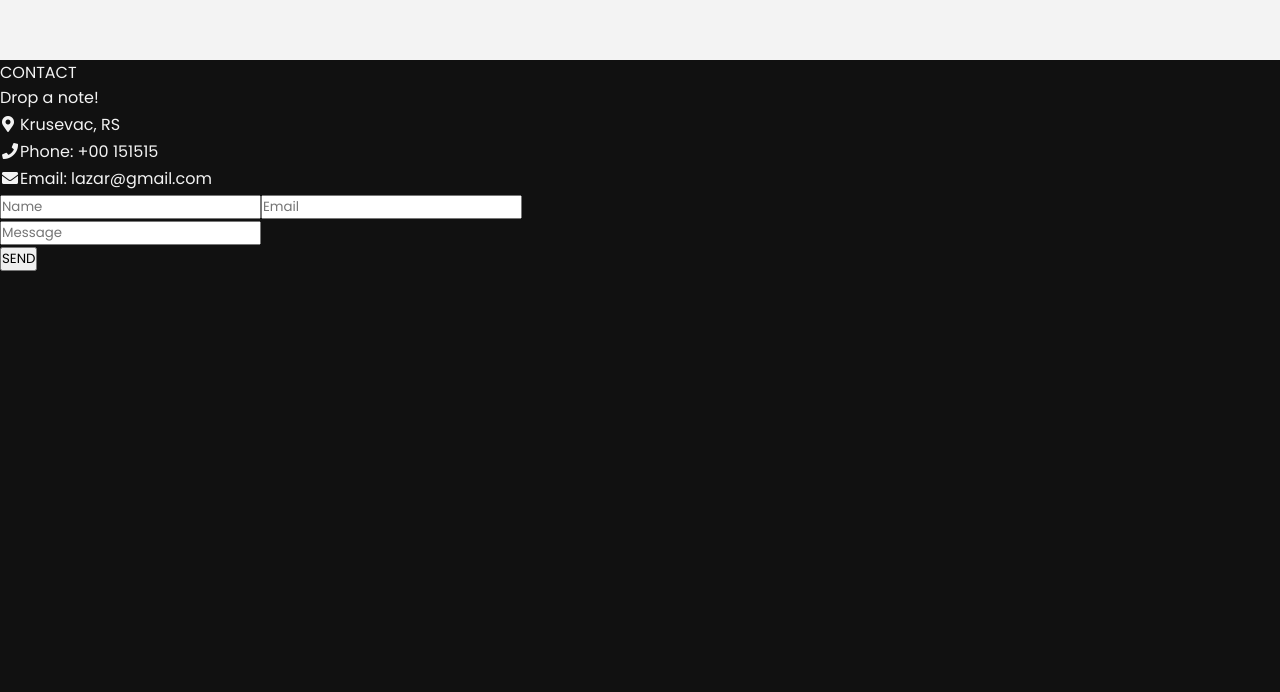
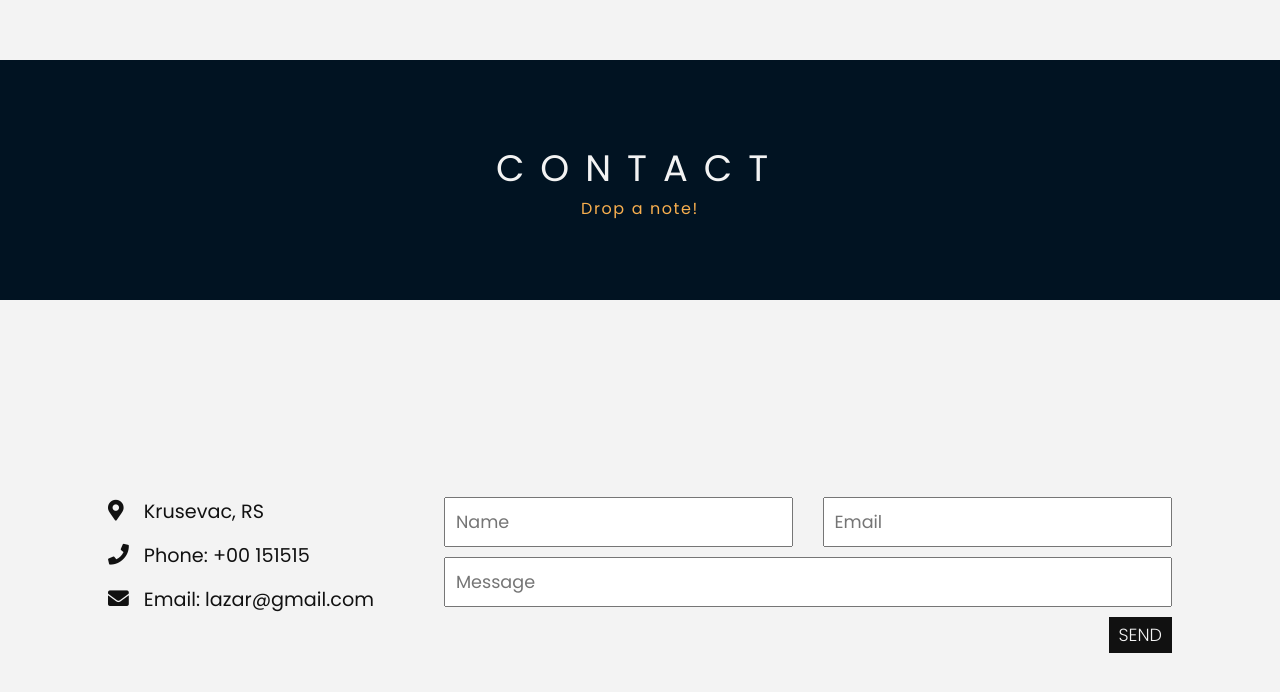
Before and after one commit to lazarks/angular-game-tracker, an Angular app: page / in a window 1280 px wide. Shown: the part 1540-2232 px from the top of the page. Before the commit the page ends 1811 px from the top, so only its background shows below. Built offline with nearby package versions, Linux system fonts and the light colour scheme.

Commit message:
home - contact styling finished

```diff
--- a/src/app/components/home/home.component.scss
+++ b/src/app/components/home/home.component.scss
@@ -106,6 +106,120 @@
   color: #111;
 }
 
+.contact {
+  height: 100vh;
+  max-height: 1000px;
+
+  .title {
+    position: relative;
+    height: 30%;
+    display: flex;
+    flex-direction: column;
+    justify-content: center;
+    align-items: center;
+
+    .title-main {
+      font-size: 2.3rem;
+      letter-spacing: 1rem;
+    }
+    .title-add {
+      letter-spacing: 0.1rem;
+      font-size: 1rem;
+      color: #f8af4f;
+    }
+
+    .overlay {
+      position: absolute;
+      top: 0;
+      left: 0;
+      height: 100%;
+      width: 100%;
+      z-index: -1;
+      background: #018dff;
+      mix-blend-mode: overlay;
+    }
+  }
+  .content {
+    background-color: #f3f3f3;
+    color: #111;
+    height: 70%;
+    display: flex;
+    justify-content: center;
+    align-items: center;
+
+    .flex-wrapper {
+      // background: orange;
+      display: flex;
+      gap: 40px;
+      .info {
+        // background-color: rgba(255, 0, 0, 0.103);
+        table {
+          border-spacing: 15px;
+          font-size: 1.2rem;
+
+          i {
+            font-size: 1.3rem;
+          }
+        }
+      }
+
+      .form {
+        padding: 15px;
+        // background-color: #999;
+        .form-group.user-info {
+          display: flex;
+          // background-color: red;
+          justify-content: space-between;
+        }
+        input {
+          padding: 10px;
+          font-size: 1.1rem;
+          margin-bottom: 10px;
+        }
+
+        #name,
+        #email {
+          width: 48%;
+        }
+
+        #message {
+          width: 100%;
+        }
+
+        .form-group:last-child {
+          text-align: end;
+
+          input {
+            background-color: #111;
+            color: #f3f3f3;
+            padding: 5px 10px;
+            font-weight: 300;
+            cursor: pointer;
+            transition: 0.3s;
+            border: none;
+
+            &:hover {
+              padding-left: 20px;
+              letter-spacing: 0.5rem;
+            }
+          }
+        }
+      }
+    }
+  }
+
+  @media (max-width: 900px) {
+    .info {
+      display: flex;
+      justify-content: center;
+    }
+    .flex-wrapper {
+      width: 90%;
+      flex-direction: column;
+    }
+  }
+}
+
 // overall responsiveness
 @media (max-height: 500px) {
   .hero {
```
